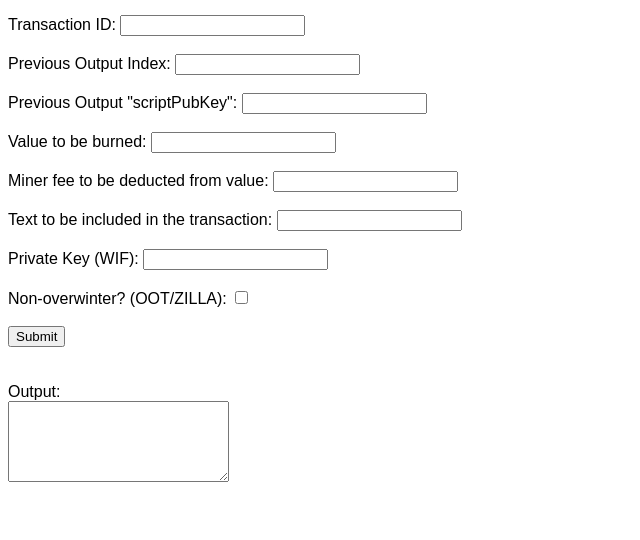
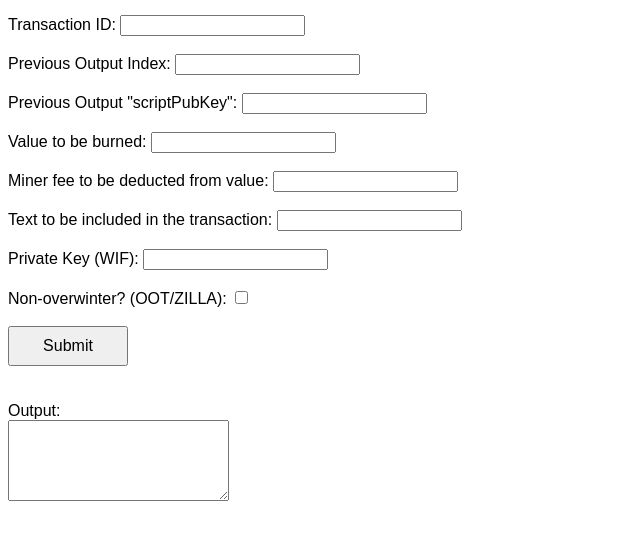
Before and after one commit to dragon-riders-team/komodo-burner, a website: page index.html in a window 1280 px wide. Shown: the part 140-680 px from the top of the page, without its empty margins (0-640 px from the left). Drawn offline with Linux system fonts and the light colour scheme.

Commit message:
change submit button style

```diff
--- a/index.html
+++ b/index.html
@@ -22,7 +22,12 @@
       Text to be included in the transaction: <input type="text" name="opreturnData"><br><br>
       Private Key (WIF): <input type="password" name="privateKey"><br><br>
       Non-overwinter? (OOT/ZILLA): <input type="checkbox" name="isOverwintered"><br><br>
-      <input type="button" onclick="process()" value="Submit">
+      <input
+        type="button"
+        onclick="process()"
+        style="height:40px;width:120px;font-size:medium"
+        value="Submit"
+      >
     </form>
 
     <br><br>
```
